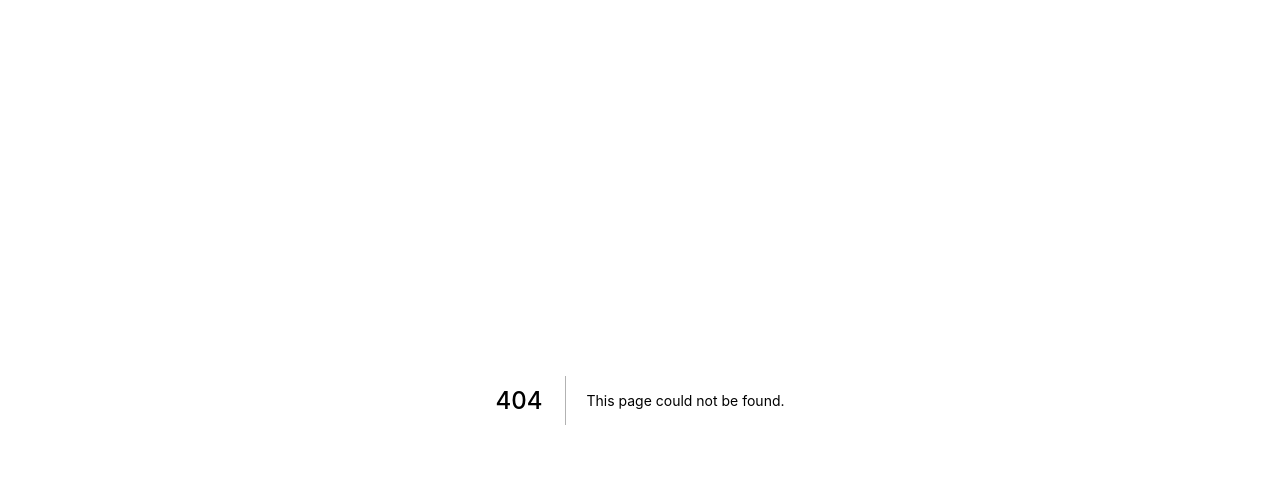
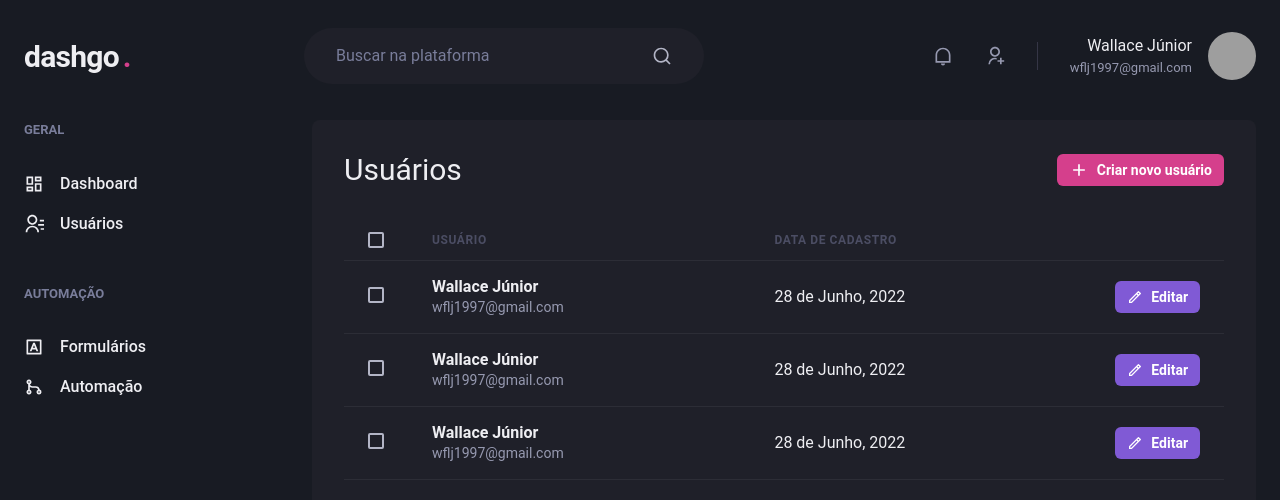
Before and after one commit to wfl-junior/rocketseat-ignite-dashgo, a Next.js app: page /users in a window 1280 px wide. Before the commit this address had no page. Shown: the top 500 px of the page. Built offline with nearby package versions, Linux system fonts and the light colour scheme; grey boxes are pictures that could not be loaded.

Commit message:
Página: Lista de usuários

```diff
--- a/src/pages/__document.tsx
+++ b/src/pages/__document.tsx
@@ -14,6 +14,8 @@
         href="https://fonts.googleapis.com/css2?family=Roboto:wght@400;500;700&display=swap"
         rel="stylesheet"
       />
+
+      <meta name="author" content="Wallace Júnior | wflj1997@gmail.com" />
     </Head>
 
     <body>
--- /dev/null
+++ b/src/pages/users/index.tsx
@@ -0,0 +1,99 @@
+import {
+  Box,
+  Button,
+  Checkbox,
+  Flex,
+  Heading,
+  Icon,
+  Table,
+  Tbody,
+  Td,
+  Text,
+  Th,
+  Thead,
+  Tr,
+} from "@chakra-ui/react";
+import { NextPage } from "next";
+import { RiAddLine, RiPencilLine } from "react-icons/ri";
+import { Header } from "../../components/Header";
+import { Sidebar } from "../../components/Sidebar";
+
+const Users: NextPage = () => (
+  <Box>
+    <Header />
+
+    <Flex w="100%" my={6} maxW={1480} mx="auto" px={6}>
+      <Sidebar />
+
+      <Box flex={1} borderRadius={8} bgColor="gray.800" p={8}>
+        <Flex mb={8} justify="space-between" align="center">
+          <Heading size="lg" fontWeight="normal">
+            Usuários
+          </Heading>
+
+          <Button
+            as="a"
+            href="#"
+            size="sm"
+            fontSize="sm"
+            colorScheme="pink"
+            leftIcon={<Icon as={RiAddLine} fontSize={20} />}
+          >
+            Criar novo usuário
+          </Button>
+        </Flex>
+
+        <Table colorScheme="whiteAlpha">
+          <Thead>
+            <Tr>
+              <Th px={6} color="gray.300" w={8}>
+                <Checkbox colorScheme="pink" />
+              </Th>
+
+              <Th>Usuário</Th>
+              <Th>Data de cadastro</Th>
+              <Th w={8}></Th>
+            </Tr>
+          </Thead>
+
+          <Tbody>
+            {Array.from({ length: 3 }, (_, i) => i).map(number => (
+              <Tr key={number}>
+                <Td px={6}>
+                  <Checkbox colorScheme="pink" />
+                </Td>
+
+                <Td>
+                  <Box>
+                    <Text fontWeight="bold">Wallace Júnior</Text>
+
+                    <Text fontSize="sm" color="gray.300">
+                      wflj1997@gmail.com
+                    </Text>
+                  </Box>
+                </Td>
+
+                <Td>28 de Junho, 2022</Td>
+
+                <Td>
+                  <Button
+                    as="a"
+                    href="#"
+                    size="sm"
+                    fontSize="sm"
+                    colorScheme="purple"
+                    leftIcon={<Icon as={RiPencilLine} fontSize={16} />}
+                  >
+                    Editar
+                  </Button>
+                </Td>
+              </Tr>
+            ))}
+          </Tbody>
+        </Table>
+      </Box>
+    </Flex>
+  </Box>
+);
+
+export default Users;
```
